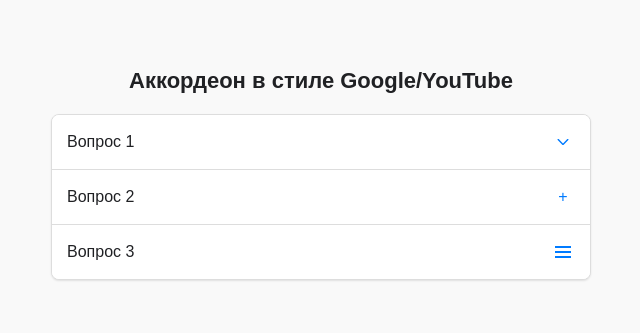
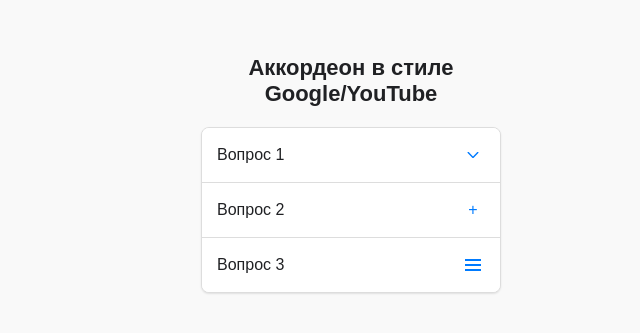
Before and after one commit to AleksandrKondakov/react-youtube-accordion, a React (Create React App) app: page / in a window 1280 px wide. Shown: the part 255-588 px from the top of the page, without its empty margins (309-949 px from the left). Built offline with nearby package versions, Linux system fonts and the light colour scheme.

Commit message:
Initial commit

```diff
--- a/src/App.module.scss
+++ b/src/App.module.scss
@@ -11,8 +11,7 @@
 }
 
 .content {
-    width: 90%;
-    max-width: 600px;
+    max-width: 300px;
 
     h2 {
         text-align: center;
```
